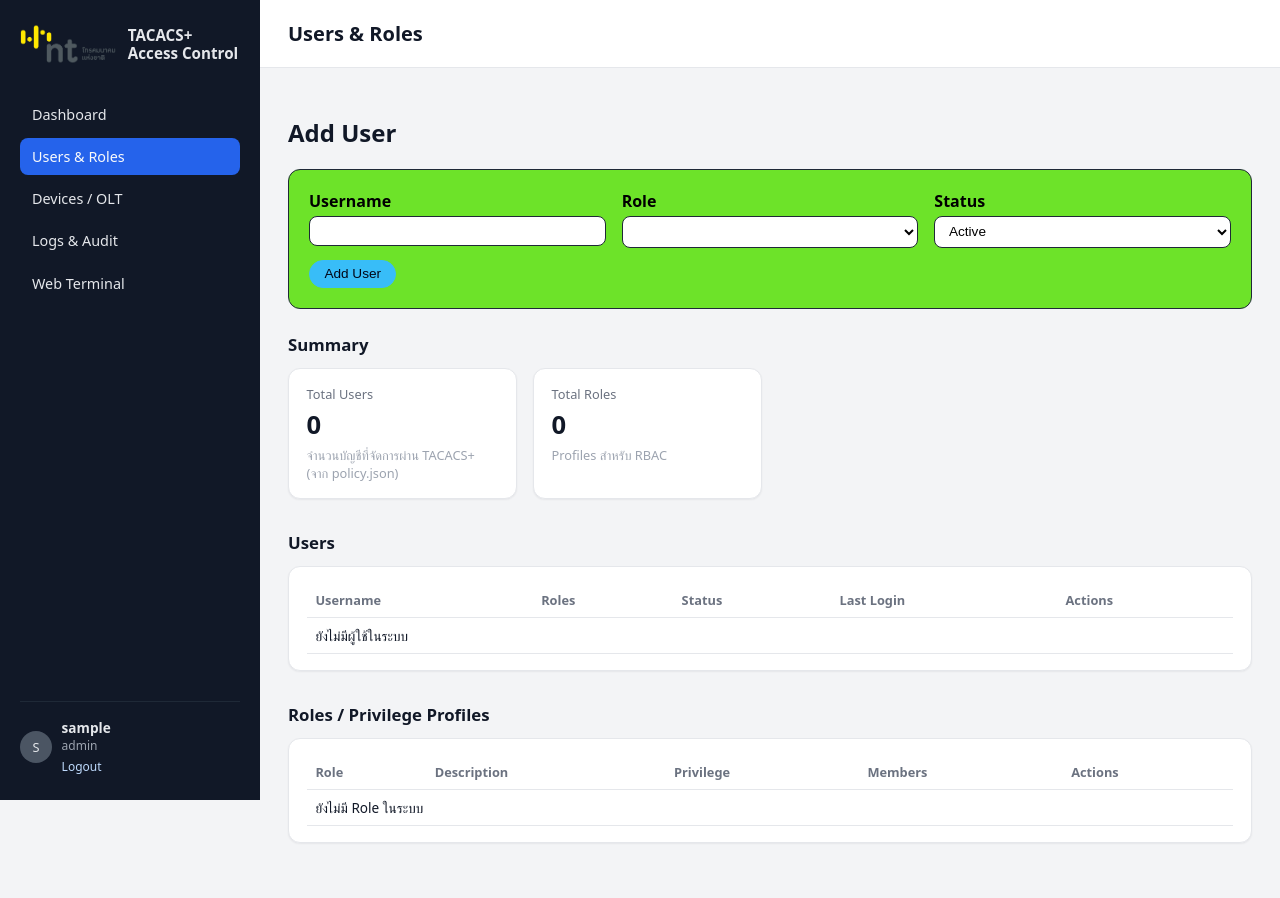
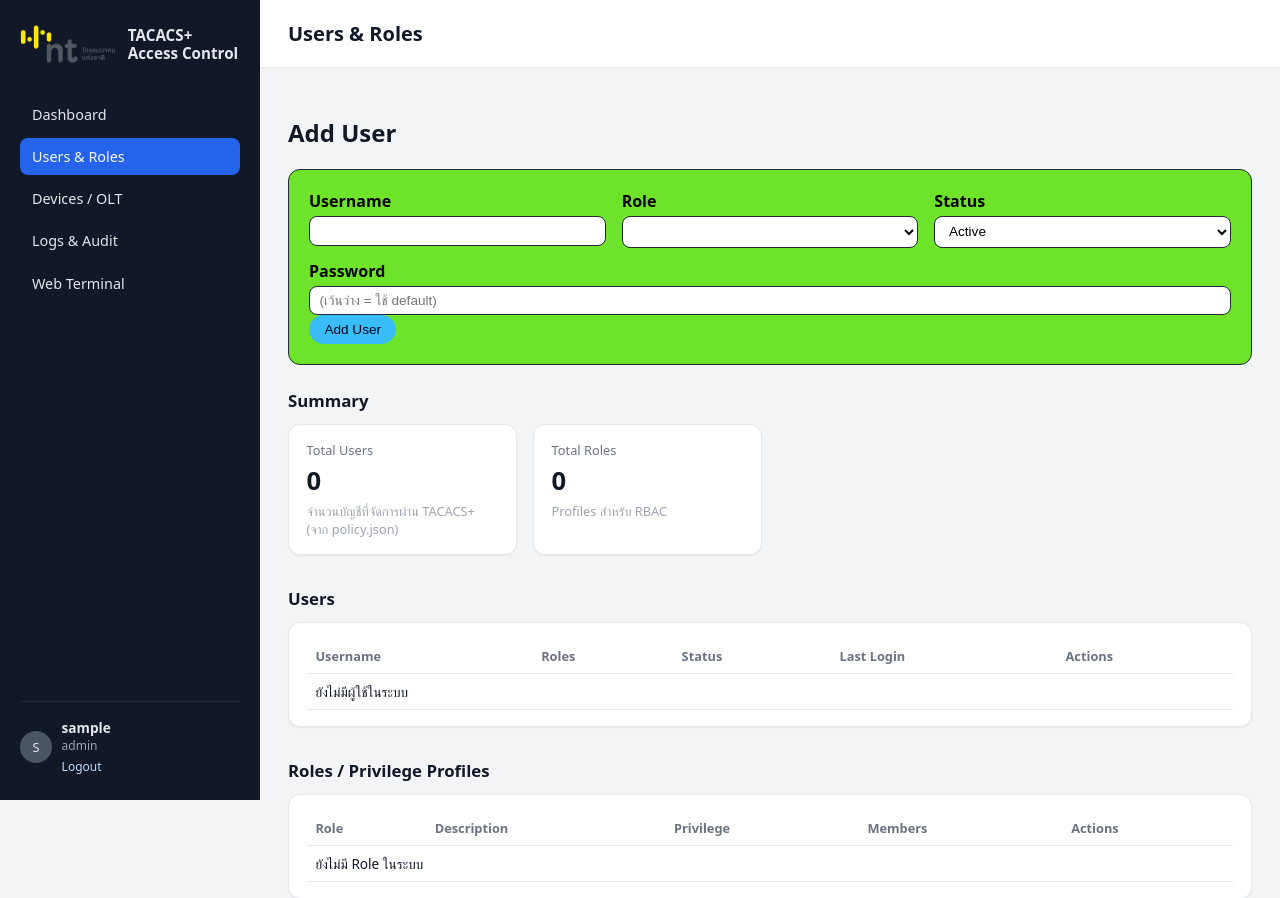
Before and after one commit to FongShana/DashboardTACACS, a Flask app: page /users/ in a window 1280 px wide. Shown: the top 898 px of the page. Before the commit the page ends 844 px from the top, so only its background shows below. Run offline with Flask 3, Linux system fonts and the light colour scheme; the visitor is signed in with stand-in values (Sample User, id 1); lists and menus that the app fills with data are empty; some libraries are stand-ins or nearby versions.

Commit message:
Add different password for each users

```diff
--- a/tacacs_dashboard/routes/users.py
+++ b/tacacs_dashboard/routes/users.py
@@ -17,6 +17,12 @@ from tacacs_dashboard.services.policy_store import (
 from tacacs_dashboard.services.tacacs_config import _read_env
 from tacacs_dashboard.services.tacacs_apply import generate_config_file, check_config_syntax
 from tacacs_dashboard.services.olt_provision import provision_user_on_olt, deprovision_user_on_olt
+
+from tacacs_dashboard.services.user_secrets_store import (
+    set_user_password,
+    ensure_user_has_password,
+    delete_user_password,
+)
 
 bp = Blueprint("users", __name__)
 
@@ -240,6 +246,8 @@ def create_user_form():
     username = (request.form.get("username") or "").strip()
     role = (request.form.get("role") or "").strip()
     status = (request.form.get("status") or "Active").strip() or "Active"
+    password = (request.form.get("password") or "").strip()
+
 
     if not username or not role:
         flash("กรุณากรอก Username และ Role ให้ครบ", "error")
@@ -265,6 +273,12 @@ def create_user_form():
     upsert_user(username=username, role=role, status=status)
     flash(f"เพิ่มผู้ใช้ {username} เรียบร้อย", "success")
 
+    if password:
+        set_user_password(username, password)
+    else:
+        ensure_user_has_password(username)
+
+
     ok = _run_generate_check_restart_and_flash()
     if ok:
         _maybe_provision_to_olts(username=username, role=role, status=status)
@@ -285,6 +299,8 @@ def delete_user_form(username: str):
         return redirect(url_for("users.index"))
 
     flash(f"ลบผู้ใช้ {username} เรียบร้อย", "success")
+
+    delete_user_password(username)
 
     ok2 = _run_generate_check_restart_and_flash()
     if ok2:
@@ -329,6 +345,11 @@ def edit_user_submit(username):
 
     new_role = (request.form.get("role") or "").strip()
     new_status = (request.form.get("status") or "").strip() or "Active"
+
+    new_password = (request.form.get("password") or "").strip()
+    if new_password:
+        set_user_password(username, new_password)
+
 
     policy = load_policy()
     roles = policy.get("roles", [])
--- a/tacacs_dashboard/templates/users.html
+++ b/tacacs_dashboard/templates/users.html
@@ -40,6 +40,12 @@
       </select>
     </div>
   </div>
+
+    <div class="form-row">
+      <label for="password">Password</label>
+      <input class="input" id="password" type="password" name="password"
+             placeholder="(เว้นว่าง = ใช้ default)" autocomplete="new-password">
+    </div>
 
   <button type="submit" class="btn btn-primary">Add User</button>
 </form>
```
Also changed, not shown: tacacs_dashboard/services/user_secrets_store.py (+16 -2 lines), tacacs_dashboard/templates/user_edit.html (+7 -0 lines).
